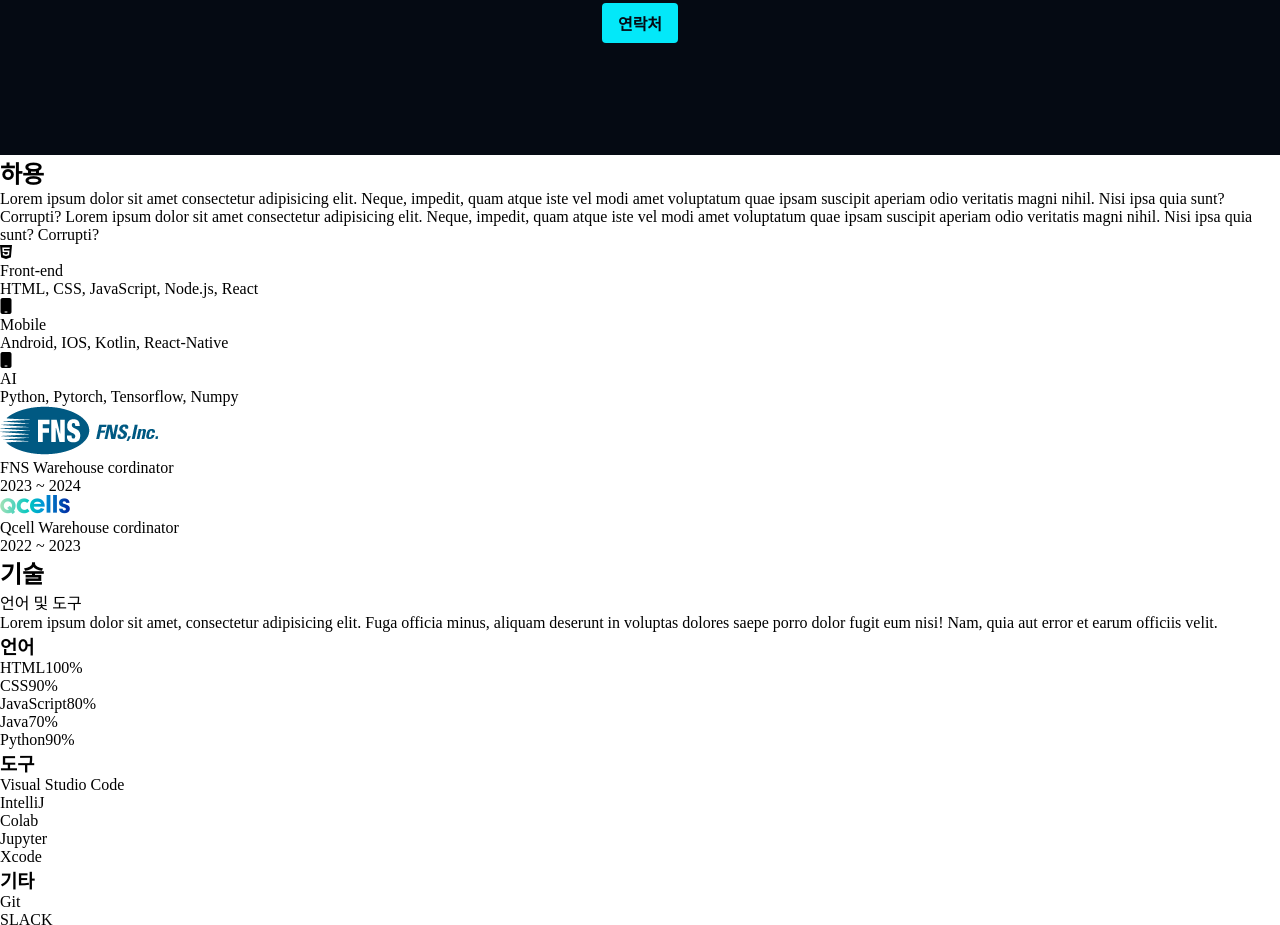
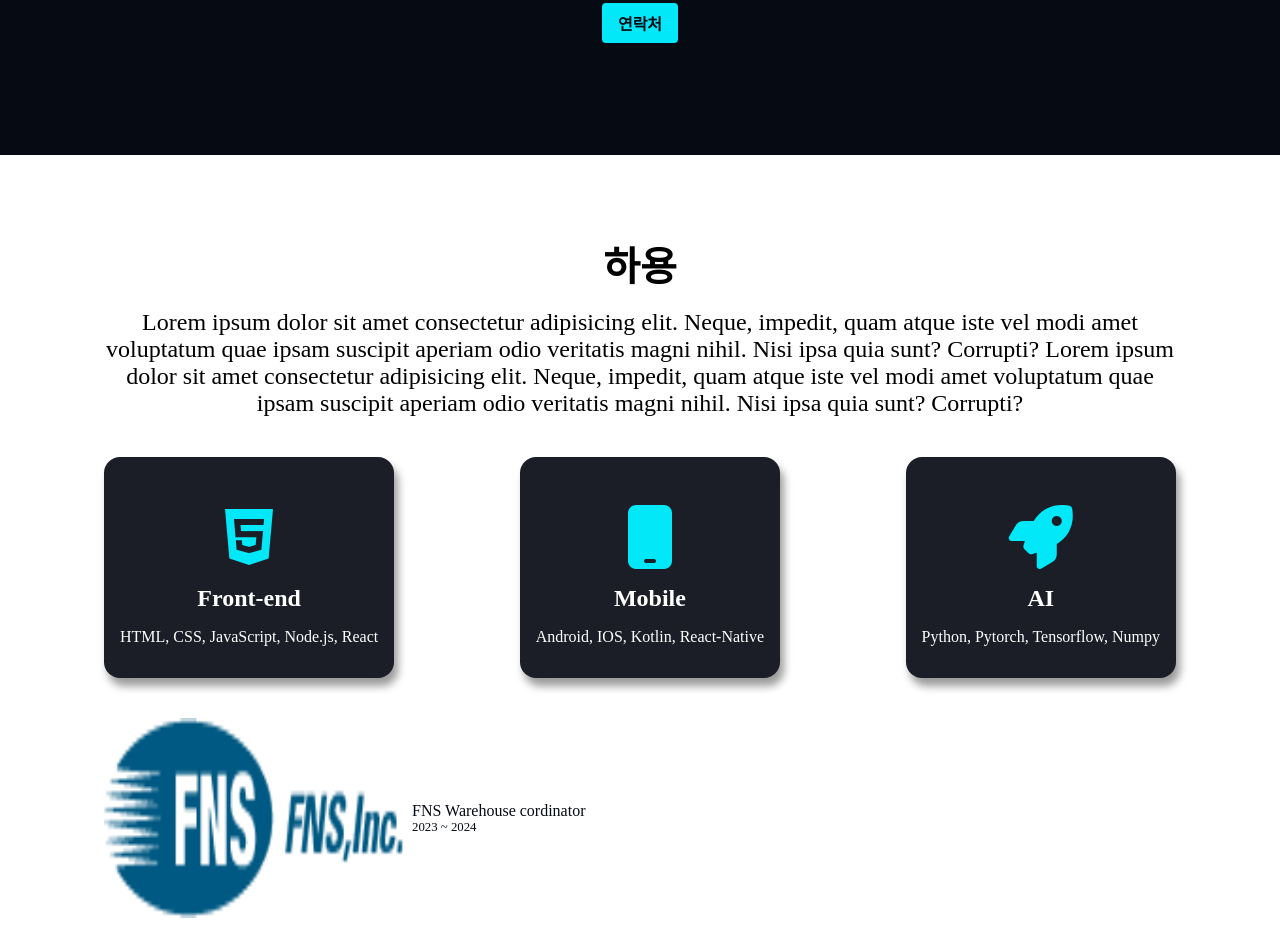
Before and after one commit to Hayong-Yang/hayong-yang.github.io, a plain HTML site: page index.html in a window 1280 px wide. Shown: the part 500-1425 px from the top of the page. Drawn offline with Linux system fonts and the light colour scheme; a web font is replaced by a local one.

Commit message:
about 완료

```diff
--- a/css/style.css
+++ b/css/style.css
@@ -173,5 +173,58 @@ button:focus {
   color: var(--color-text);
   outline: 2px solid var(--color-accent);
 }
+/* Home 끝 */
 
-/* Home 끝 */
+/* about 시작 */
+.skills {
+  display: flex;
+  justify-content: space-between;
+  gap: 1rem;
+  margin: 2.5rem 0;
+}
+
+.skill {
+  background-color: var(--color-primary-varient);
+  padding: 2rem 1rem;
+  color: var(--color-text);
+  border-radius: 1rem;
+  cursor: default;
+  box-shadow: 4px 8px 8px rgba(0, 0, 0, 0.4);
+}
+.skill__icon {
+  font-size: 4rem;
+  margin: 1rem 0;
+  color: var(--color-accent);
+  transition: all 300ms ease;
+}
+.skill:hover .skill__icon {
+  transform: rotate(-15deg) scale(1.2);
+}
+.skill__title {
+  font-size: 1.5rem;
+  font-weight: bold;
+  margin-bottom: 1rem;
+}
+.jobs {
+  /* 언어에 따라서 시작위치를 다르게 설정. 한국어는 좌>우, 일본어는 우>좌 */
+  text-align: start;
+}
+.job {
+  display: flex;
+  align-items: center;
+  gap: 8px;
+  margin-bottom: 1rem;
+}
+.job__img {
+  width: 300px;
+  height: 200px;
+}
+.job__name {
+  color: var(--color-primary);
+}
+.job__period {
+  color: var(--color-primary);
+  font-size: 0.8rem;
+}
+
+/* about 끝 */
--- a/index.html
+++ b/index.html
@@ -70,9 +70,9 @@
       <!-- Home 끝 -->
 
       <!-- about 시작 -->
-      <section id="about">
-        <h2>하용</h2>
-        <p>
+      <section id="about" class="section max-container">
+        <h2 class="title">하용</h2>
+        <p class="description">
           Lorem ipsum dolor sit amet consectetur adipisicing elit. Neque,
           impedit, quam atque iste vel modi amet voluptatum quae ipsam suscipit
           aperiam odio veritatis magni nihil. Nisi ipsa quia sunt? Corrupti?
@@ -80,36 +80,44 @@
           impedit, quam atque iste vel modi amet voluptatum quae ipsam suscipit
           aperiam odio veritatis magni nihil. Nisi ipsa quia sunt? Corrupti?
         </p>
-        <ul>
-          <li>
-            <i class="fa-brands fa-html5"></i>
-            <p>Front-end</p>
+        <ul class="skills">
+          <li class="skill">
+            <i class="fa-brands fa-html5 skill__icon"></i>
+            <p class="skill__title">Front-end</p>
             <p>HTML, CSS, JavaScript, Node.js, React</p>
           </li>
-          <li>
-            <i class="fa-solid fa-mobile"></i>
-            <p>Mobile</p>
+          <li class="skill">
+            <i class="fa-solid fa-mobile skill__icon"></i>
+            <p class="skill__title">Mobile</p>
             <p>Android, IOS, Kotlin, React-Native</p>
           </li>
-          <li>
-            <i class="fa-solid fa-mobile"></i>
-            <p>AI</p>
+          <li class="skill">
+            <i class="fa-solid fa-rocket skill__icon"></i>
+            <p class="skill__title">AI</p>
             <p>Python, Pytorch, Tensorflow, Numpy</p>
           </li>
         </ul>
-        <ul>
-          <li>
-            <img src="./images/fnslogo.png" alt="FNS,INC Logo" />
+        <ul class="jobs">
+          <li class="job">
+            <img
+              class="job__img"
+              src="./images/fnslogo.png"
+              alt="FNS,INC Logo"
+            />
             <div>
-              <p>FNS Warehouse cordinator</p>
-              <p>2023 ~ 2024</p>
+              <p class="job__name">FNS Warehouse cordinator</p>
+              <p class="job__period">2023 ~ 2024</p>
             </div>
           </li>
-          <li>
-            <img src="./images/qcellslogo.png" alt="Qcell Logo" />
+          <li class="job">
+            <img
+              class="job__img"
+              src="./images/qcellslogo.png"
+              alt="Qcell Logo"
+            />
             <div>
-              <p>Qcell Warehouse cordinator</p>
-              <p>2022 ~ 2023</p>
+              <p class="job__name">Qcell Warehouse cordinator</p>
+              <p class="job__period">2022 ~ 2023</p>
             </div>
           </li>
         </ul>
```
